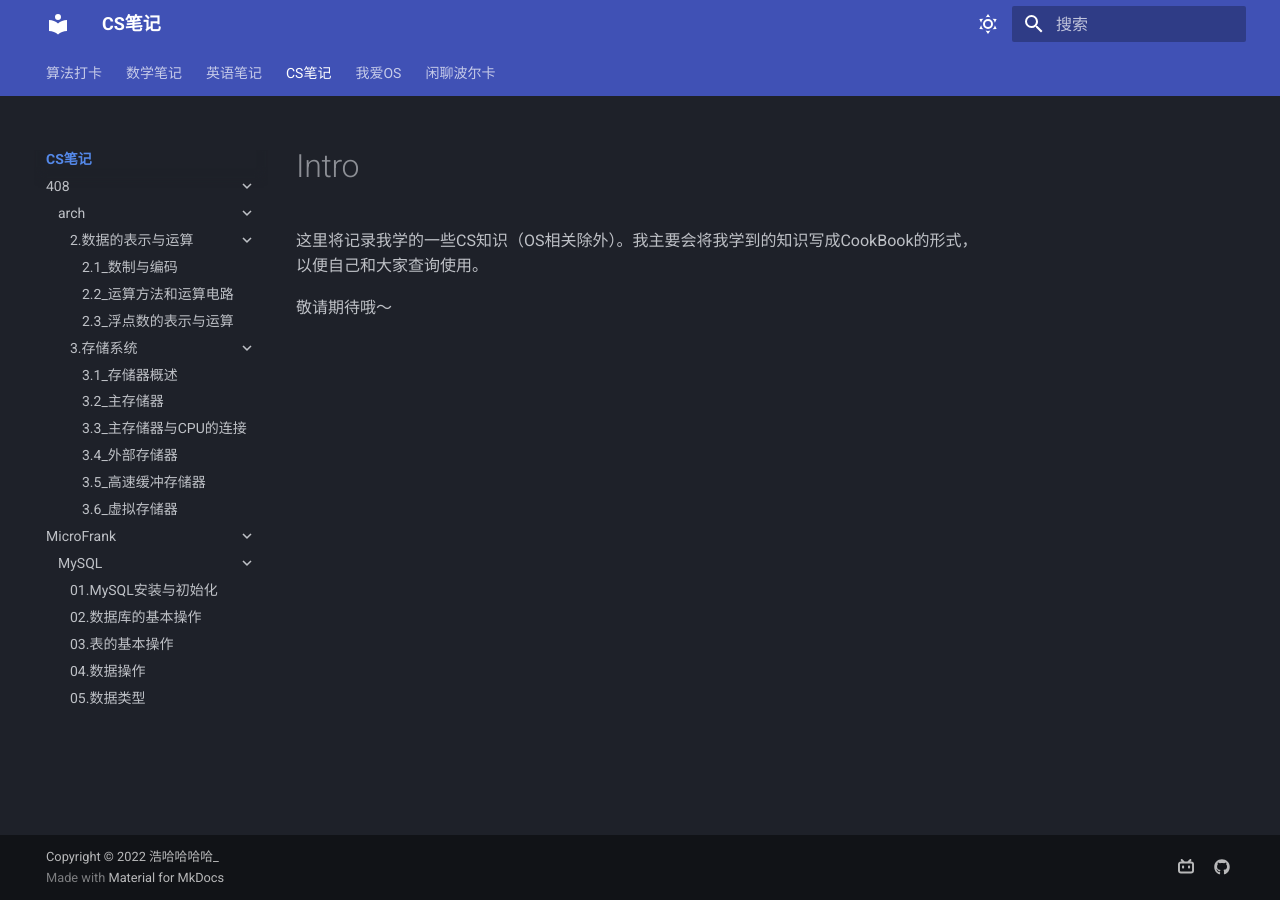
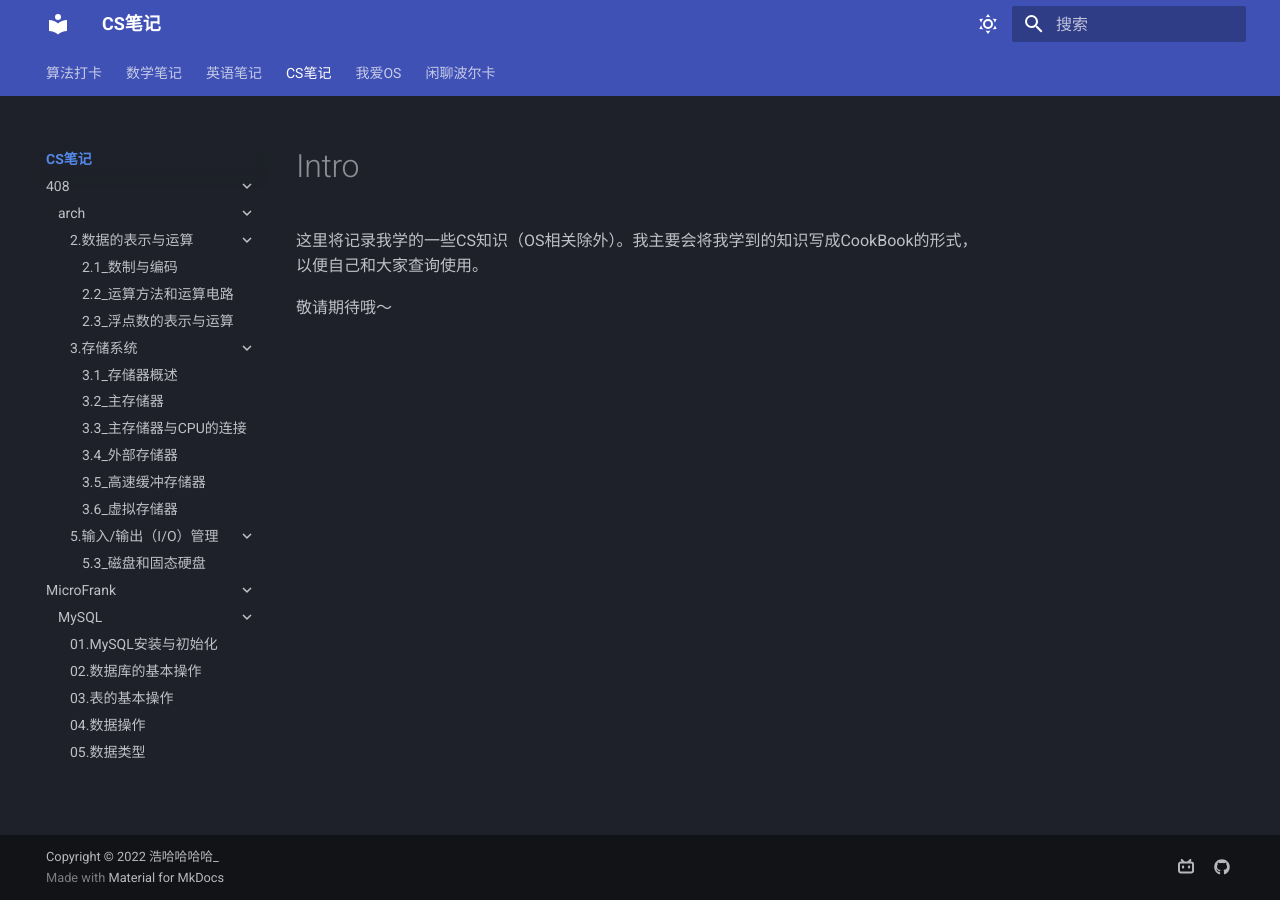
Before and after one commit to Haohahahaha/cs, an MkDocs documentation site: the page built from docs/index.md, in a window 1280 px wide. Built offline with MkDocs 1.6.1 and Material for MkDocs 9.7.7, drawn with Linux system fonts in a browser that asks for light colours.

Commit message:
2022-10-06_14:49:07 update

```diff
--- a/docs/408/os/5-3.md
+++ b/docs/408/os/5-3.md
@@ -0,0 +1 @@
+![5-3](./pic/5-3.png)
--- a/mkdocs.yml
+++ b/mkdocs.yml
@@ -52,8 +52,8 @@ nav:
 #         - 4.1_文件系统基础: 408/os/4-1.md
 #         - 4.2_目录: 408/os/4-2.md
 #         - 4.3_文件系统: 408/os/4-3.md
-#       - 5.输入/输出（I/O）管理:
-#         - 5.3_磁盘和固态硬盘: 408/os/5-3.md
+        - 5.输入/输出（I/O）管理:
+          - 5.3_磁盘和固态硬盘: 408/os/5-3.md
 #     - nwk:
 #     - dsa:
 #   - HJCPP:
```
Also changed, not shown: 1 other file.
